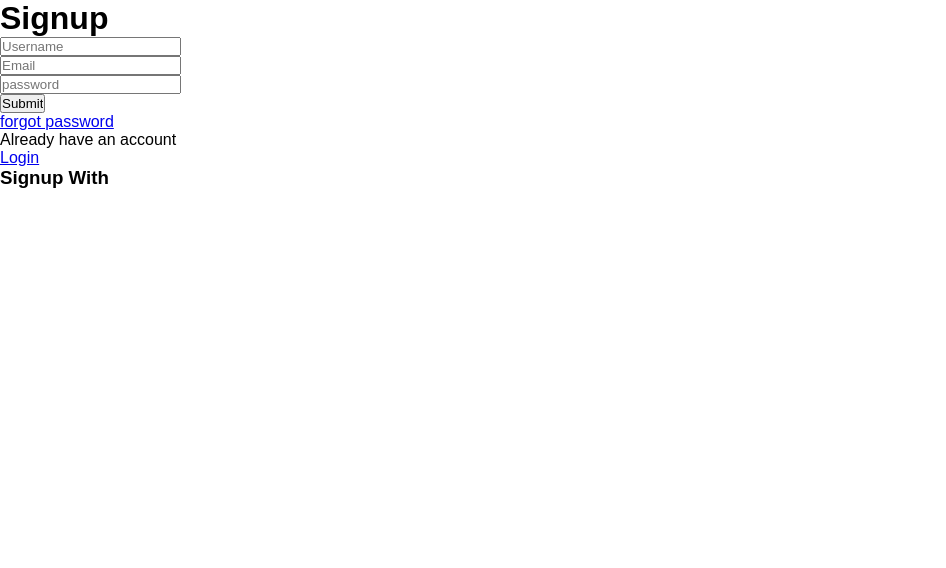
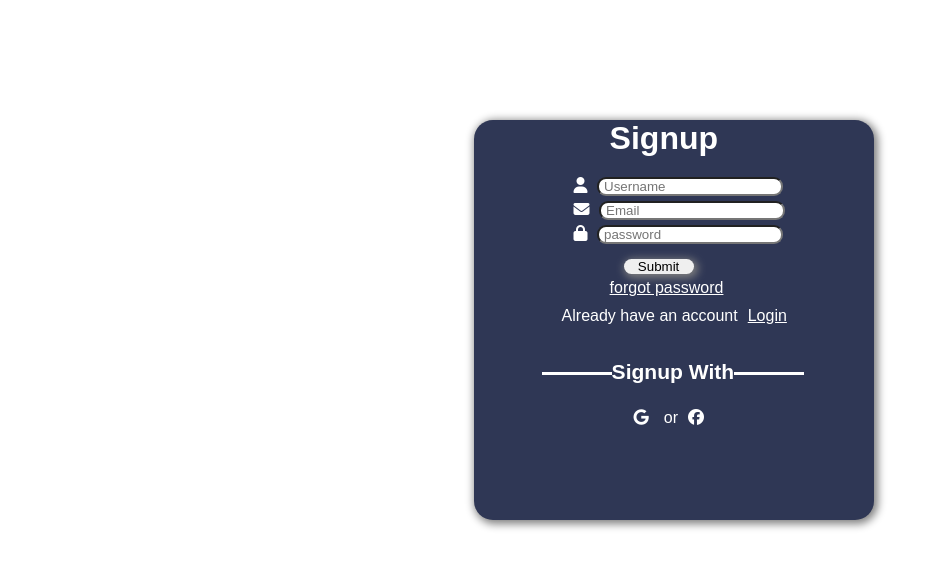
Before and after one commit to Bijay-Gurung/HRMS, a PHP site: page /signup.html in a window 1280 px wide. Shown: the top 568 px of the page, without its empty margins (0-946 px from the left). Run offline with PHP 8.4, Linux system fonts and the light colour scheme; some libraries are stand-ins or nearby versions.

Commit message:
successfully creating ui of signup page

```diff
--- a/signup.css
+++ b/signup.css
@@ -4,6 +4,107 @@
     box-sizing: border-box;
     font-family: 'Poppins',sans-serif;
 }
+
+.signup{
+    position: relative;
+    top: 120px;
+    left: 37%;
+    height: 400px;
+    width: 400px;
+    background-color: rgb(47, 55, 85);
+    border-radius: 19px;
+    box-shadow: 2px 2px 9px 2px #808080;
+    color: #fff;
+}
+
 h1{
-    /* font-family: 'Poppins',sans-serif; */
+    padding-left: 34%;
 }
+
+form{
+    margin-top: 20px;
+    margin-left: 100px;
+}
+form #submit{
+    border-radius: 9px;
+    border: none;
+    box-shadow: 2px 2px 9px 2px #808080;
+    width: 70px;
+    margin-top: 10px;
+    margin-left: 50px;
+    padding-left: 0px;
+}
+
+i{
+    margin-right: 5px;
+}
+
+input{
+    border-radius: 9px;
+    padding-left: 5px;
+    margin-bottom: 5px;
+}
+
+#forgotPassword{
+    color: #fff;
+    padding-top: 10px;
+    padding-left: 34%;
+}
+
+#forgotPassword:hover{
+    color: rgb(47, 0, 255);
+}
+p{
+    margin-top: 10px;
+    padding-left: 22%;
+}
+
+.Already{
+    display: flex;
+}
+
+.login{
+    margin-top: 10px;
+    margin-left: 10px;
+    color: #fff;
+}
+
+.login:hover{
+    color: rgb(47, 0, 255);
+}
+
+.GorF{
+    margin-top: 35px;
+    position: relative;
+    left: 17%;
+    font-size: large;
+    display: flex;
+}
+
+.line1{
+    border-top: 3px solid #fff;
+    width: 70px;
+    margin-top: 12px;
+}
+.line2{
+    border-top: 3px solid #fff;
+    width: 70px;
+    margin-top: 12px;
+}
+
+.option{
+    display: flex;
+    margin-top: 15px;
+    margin-left: 40%;
+}
+.or{
+    padding-left: 10px;
+    padding-right: 10px;
+}
+
+.google{
+    padding-top: 10px;
+}
+.facebook{
+    padding-top: 10px;
+}
--- a/signup.html
+++ b/signup.html
@@ -8,23 +8,26 @@
 </head>
 
 <body>
-    <h1>Signup</h1>
     <div class="signup">
+        <h1>Signup</h1>
         <form method="post">
+            <i class="fa-solid fa-user"></i>
             <input type="text" placeholder="Username" id="username" name="username" required>
             <br>
+            <i class="fa-solid fa-envelope"></i>
             <input type="email" placeholder="Email" id="email" name="email" required>
             <br>
+            <i class="fa-solid fa-lock"></i>
             <input type="password" placeholder="password" id="password" name="password" required>
             <br>
             <input type="Submit" name="submit" id="submit">
         </form>
 
         <div class="Alternative">
-            <a href="#">forgot password</a>
-            <div class="#">
+            <a href="forgotPassword" id="forgotPassword">forgot password</a>
+            <div class="Already">
                 <p>Already have an account</p>
-                <a href="#">Login</a>
+                <a href="login" class="login">Login</a>
             </div>
         </div>
 
@@ -33,8 +36,17 @@
             <h3>Signup With</h3>
             <div class="line2"></div>
 
+            <br>
+        </div>
+
+        <div class="option">
+            <a href="#" class="google"><i class="fa-brands fa-google" style="color: #ffffff;"></i></a>
+            <p class="or">or</p>
+            <a href="#" class="facebook"><i class="fa-brands fa-facebook" style="color: #ffffff;"></i></a>
         </div>
 
     </div>
+
+<script src="https://kit.fontawesome.com/4f9d824da5.js" crossorigin="anonymous"></script>
 </body>
 </html>
```
Also changed, not shown: forgotPassword.html (added).
